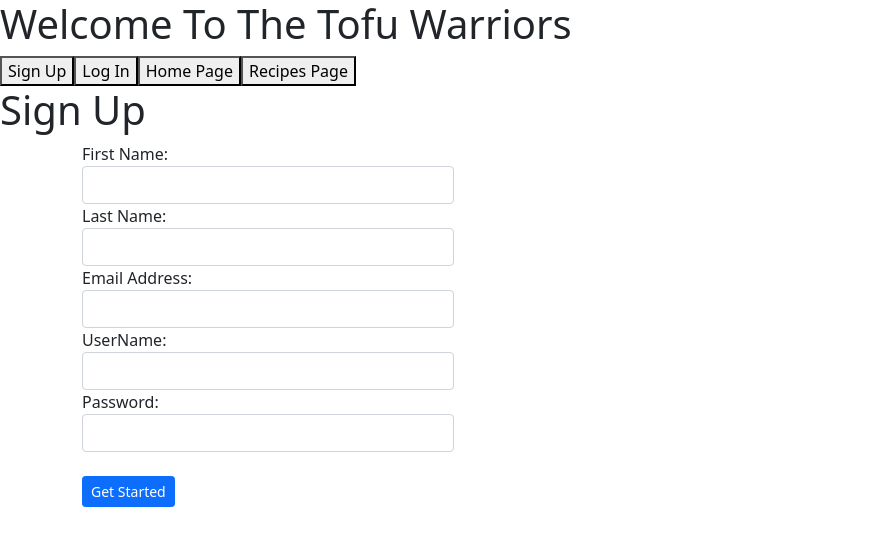
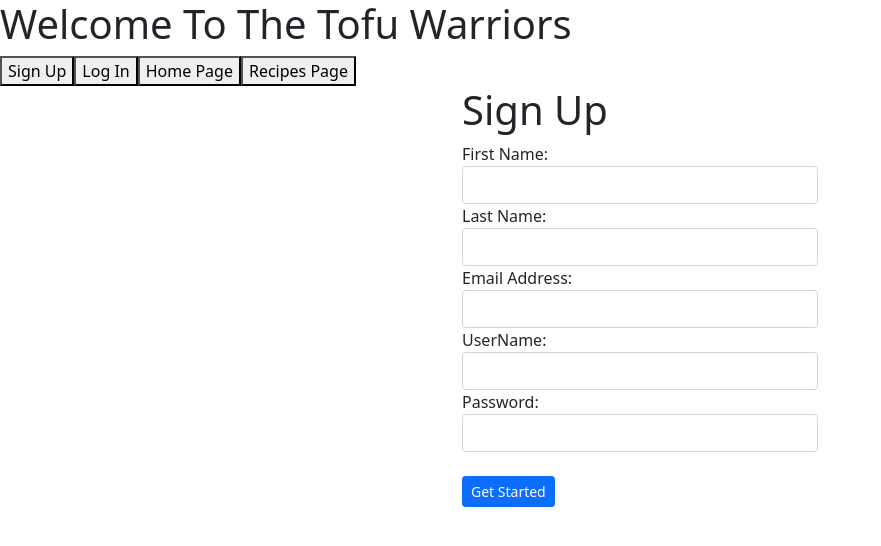
Before and after one commit to 08162021-dotnet-uta/P2_TheTofuWarriors, an Angular app in the folder tofu-warriors-ui/: page /signup in a window 1280 px wide. Shown: the top 546 px of the page, without its empty margins (0-881 px from the left). Built offline with nearby package versions, Linux system fonts and the light colour scheme.

Commit message:
Update style of signup component

```diff
--- a/tofu-warriors-ui/src/app/signup/signup.component.html
+++ b/tofu-warriors-ui/src/app/signup/signup.component.html
@@ -1,7 +1,7 @@
-<div>
-	<h1>Sign Up</h1>
-	<form class="container">
+<div class="container">
+	<div class="row justify-content-center">
     <div class="col-4">
+      <h1>Sign Up</h1>
       <div>
         <div>
           <label>
@@ -46,6 +46,6 @@
       <button (click)="signUp()" class="btn btn-primary btn-sm">Get Started</button>
 
     </div>
-	</form>
+	</div>
 
 </div>
```
